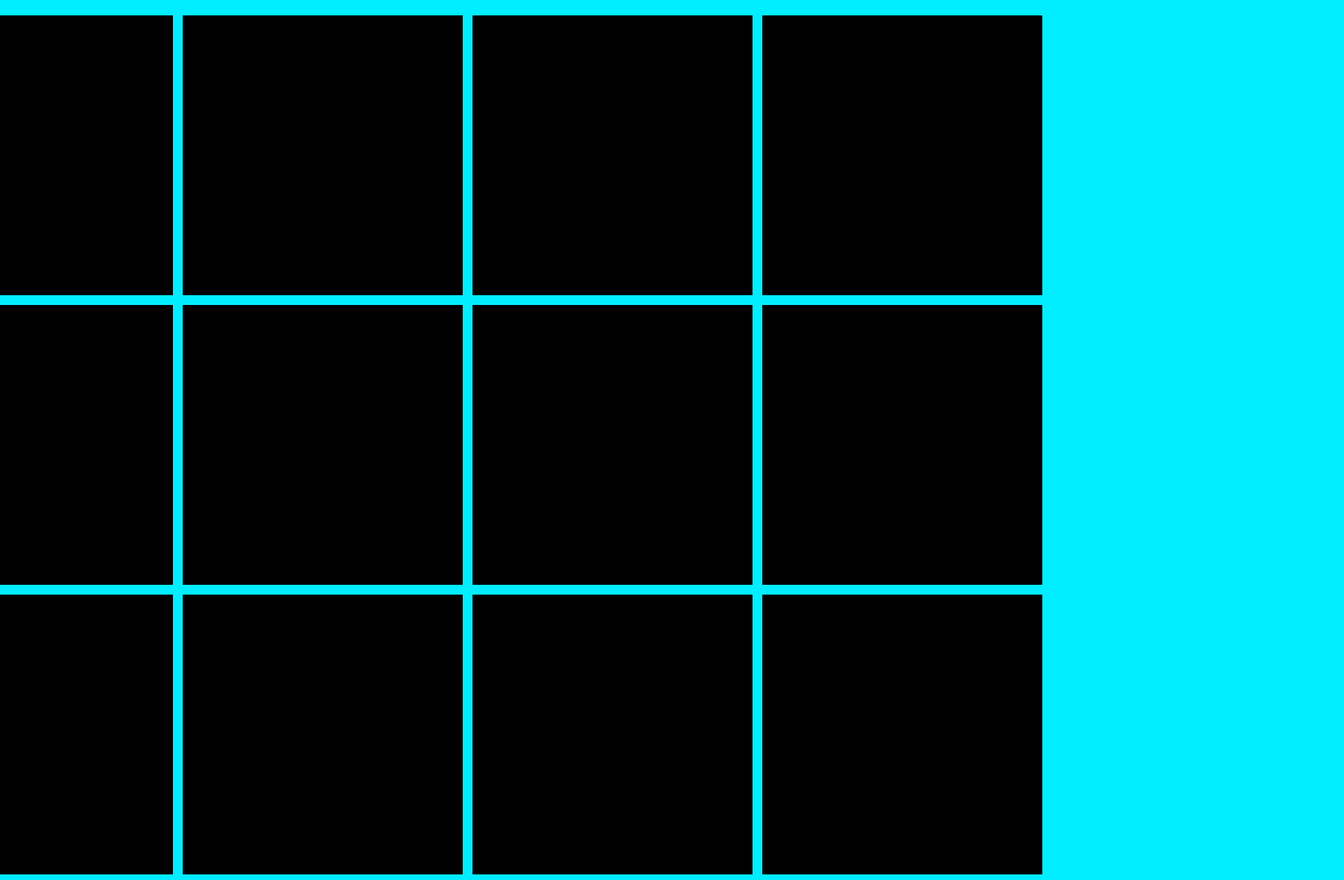
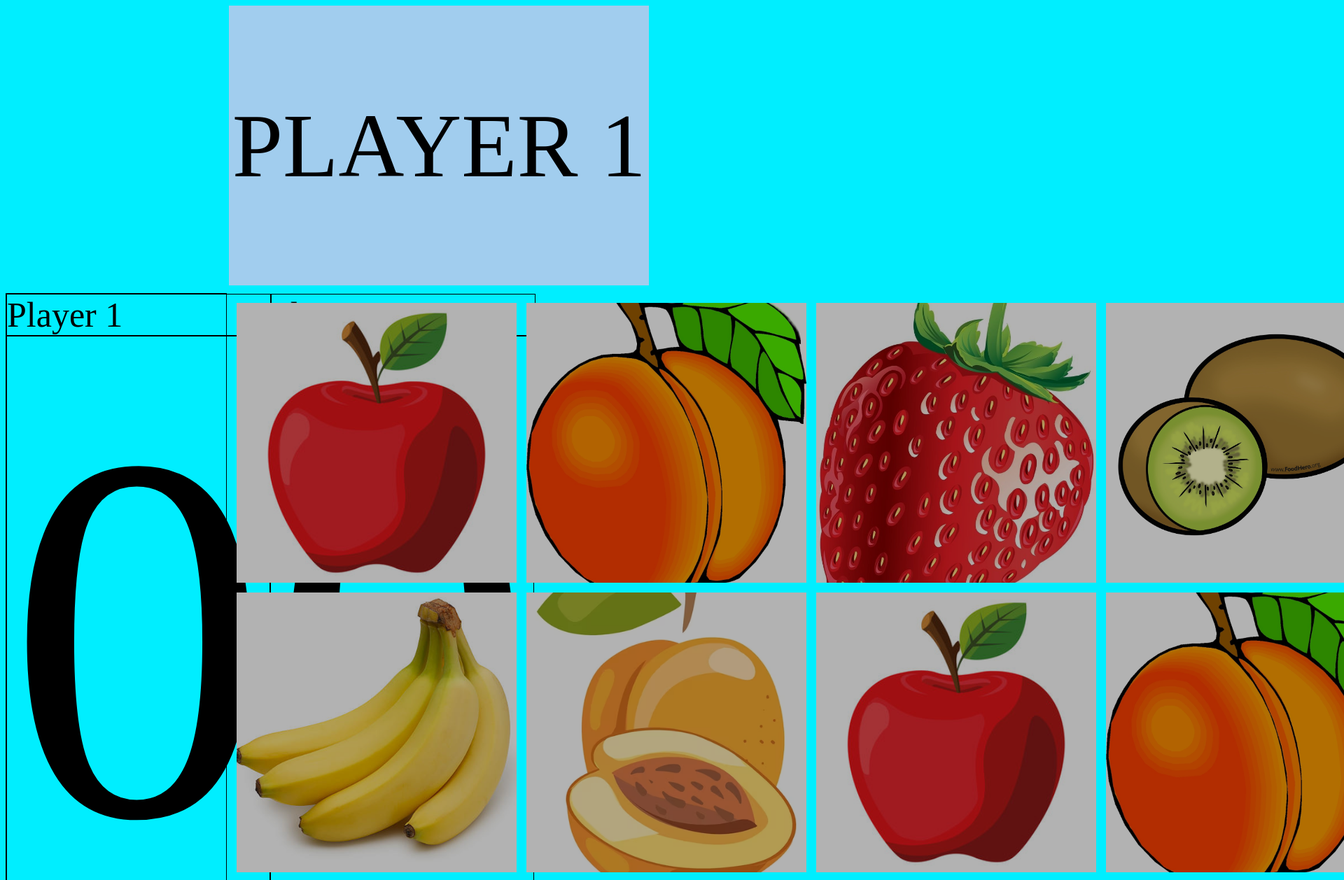
Before and after one commit to Artur2058/memory_game, a plain HTML site: page index.html in a window 1280 px wide. Shown: the top 1258 px of the page at 70% size, 1920 px wide, since content can reach past the window. Drawn offline with Linux system fonts and the light colour scheme.

Commit message:
version 3

```diff
--- a/index.html
+++ b/index.html
@@ -7,7 +7,16 @@
     <title>Document</title>
 </head>
 <body>
-     <div id="content"></div>
+    <div id="game_container">
+        <div id="players"></div>
+        <div id="game_score">
+            <div id="player1"></div>
+            <div id="player2"></div>
+            <div id="game_score1"></div>
+            <div id="game_score2"></div>
+        </div>
+        <div id="content"></div>
+    </div>
      <div id="button_container">
          <button id="button1">RESTART</button>
      </div>
--- a/script.js
+++ b/script.js
@@ -1,4 +1,19 @@
 let button1=document.getElementById("button1");
+let players=document.getElementById("players");
+let player1=document.getElementById("player1");
+let player2=document.getElementById("player2");
+let game_score=document.getElementById("game_score");
+let game_score1=document.getElementById("game_score1");
+let game_score2=document.getElementById("game_score2");
+let game_score1_number=0;
+let game_score2_number=0;
+game_score1.textContent=game_score1_number;
+game_score2.textContent=game_score2_number;
+players.textContent="PLAYER 1";
+players.style.fontSize="130px";
+player1.textContent="Player 1";
+player2.textContent="Player 2";
+game_score.style.fontSize="50px";
 let container=[];
 for(let i=1; i<=3; i++){
     container[i]=document.createElement("div");
@@ -44,7 +59,16 @@ function fun(){
     if(q3===2){
       setTimeout(() => {
         if(arr[0].classList[1]===arr[1].classList[1]){
-
+            if(players.textContent==="PLAYER 1"){
+                players.textContent="PLAYER 1";
+                game_score1_number++;
+                game_score1.textContent=game_score1_number;
+            }
+            else{
+                players.textContent="PLAYER 2";
+                game_score2_number++;
+                game_score2.textContent=game_score2_number;
+            }
             brr.unshift(arr[0]);
             brr.unshift(arr[1]);
             q3=0;
@@ -61,11 +85,23 @@ function fun(){
 
             }
             if(q4===6){
-                alert("WIN, Please Click on RESTART");
+                if(game_score1_number>game_score2_number){
+                    alert("WIN PLAYER 1 Please Click on RESTART");
+                }
+                else{
+                    alert("WIN PLAYER 2 Please Click on RESTART");
+                }
+
             }
             q4++;
         }
         else{
+            if(players.textContent==="PLAYER 1"){
+                players.textContent="PLAYER 2";
+            }
+            else{
+                players.textContent="PLAYER 1";
+            }
         for(let i=1; i<=12; i++){
             if(div[i]){
                 div[i].style.zIndex=1;
@@ -110,4 +146,8 @@ function fun2(){
         }
         document.getElementById("container"+q5).appendChild(img[i]);
    }
+   game_score1_number=0;
+   game_score2_number=0;
+   game_score1.textContent=0;
+   game_score2.textContent=0;
 }
--- a/style.css
+++ b/style.css
@@ -48,10 +48,12 @@ body{
     background-image: url(image/a6.avif);
 }
 #content{
+    justify-self: start;
     display: flex;
     flex-direction: column;
-    width: 100%;
-    align-items: center;
+    width: auto;
+    grid-column: 2/3;
+    grid-row: 2/3;
 }
 .container{
     width: 1600px;
@@ -62,7 +64,7 @@ body{
 .div{
     height: 400px;
     width: 400px;
-    background-color: black;
+    background-color: rgba(0,0,0,0.3);
     position: relative;
 }
 #button_container{
@@ -78,3 +80,59 @@ body{
     font-size: 85px;
     overflow: hidden;
 }
+#game_score{
+    height: auto;
+    width: auto;
+    border: solid 1px black;
+    grid-row: 2/3;
+    display: grid;
+    grid-column: 50% 50%;
+    grid-template-rows: 0.5fr 13fr;
+}
+#player1{
+    width: 100%;
+    height: max-content;
+    border:solid 1px black;
+    grid-column: 1/2;
+    grid-row: 1/2;
+}
+#player2{
+    width: 100%;
+    height: max-content;
+    border:solid 1px black;
+    grid-column: 2/3;
+    grid-row: 1/2;
+}
+#game_score1{
+    width: 1fr;
+    height: auto;
+    border: solid 1px black;
+    text-align: center;
+    font-size: 1500%;
+}
+#game_score2{
+    width: 1fr;
+    height: auto;
+    border: solid 1px black;
+    text-align: center;
+    font-size: 1500%;
+}
+#game_container{
+    display: grid;
+    width: 100%;
+    grid-template-columns: 25% 75%;
+    grid-template-rows: 25% 75%;
+}
+#players{
+    height: 400px;
+    width: 600px;
+    background-color: rgb(161, 205, 238);
+    grid-column: 2/3;
+    grid-row: 1/2;
+    justify-self: center;
+    position: relative;
+    right: 18%;
+    display: flex;
+    justify-content: center;
+    align-items: center;
+}
```
